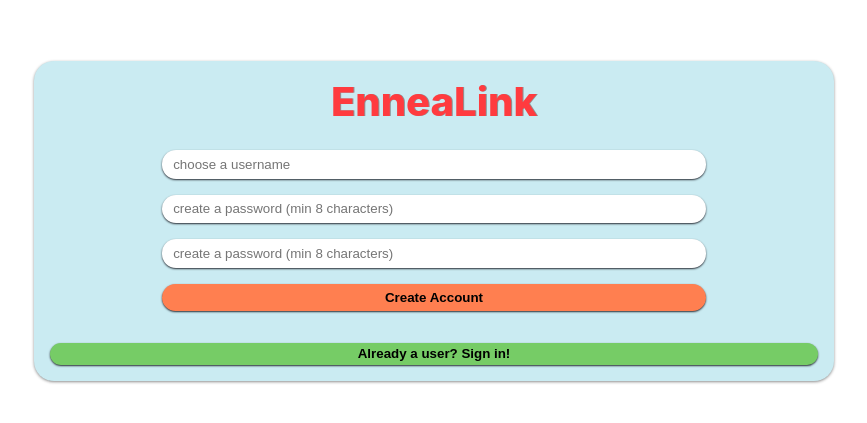
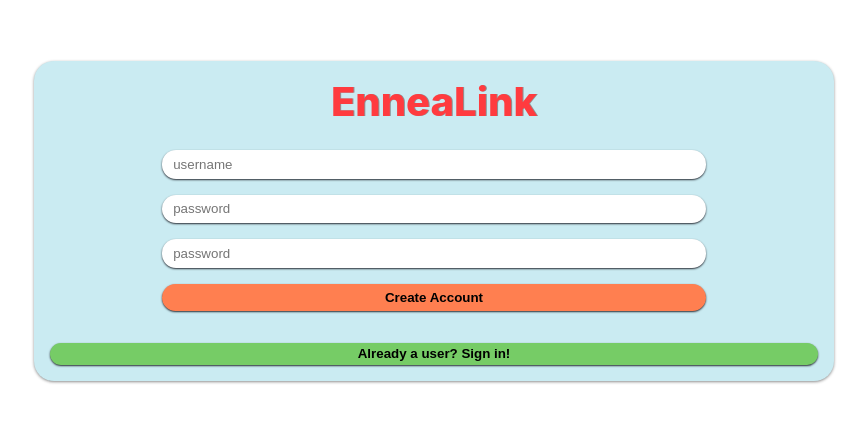
Before and after one commit to EnneaLink/ennealink-fe, a React (Create React App) app: page / in a window 1280 px wide. Shown: the part 219-642 px from the top of the page, without its empty margins (206-1073 px from the left). Built offline with nearby package versions, Linux system fonts and the light colour scheme; no server answers.

Commit message:
Adjust input field errors

```diff
--- a/src/components/ExistingLogIn/ExistingLogIn.js
+++ b/src/components/ExistingLogIn/ExistingLogIn.js
@@ -11,7 +11,6 @@ const ExistingLogIn = ({ toggleCreate, assignUser }) => {
   const [loginUser, { data }] =useMutation(LOGIN_USER);
   const history = useHistory();
 
-
   if (data) {
     setTimeout(() => {handleLoad(data)}, 1000)
   }
@@ -21,9 +20,8 @@ const ExistingLogIn = ({ toggleCreate, assignUser }) => {
       assignUser(data.loginUser.id);
       history.push(`/profile/${data.loginUser.id}`);
     } else {
-      setMessage('Please check that your username or password are correct, or click the button below create a new account')
+      setMessage('Please check that your username or password are correct, or click the button below create a new account.')
     }
-
   }
 
   const handleSubmit = (e) => {
@@ -38,7 +36,7 @@ const ExistingLogIn = ({ toggleCreate, assignUser }) => {
 
   return (
     <section className="sign-in">
-      <h1>EnneaLink</h1>
+      <h1 className='login-title'>EnneaLink</h1>
 
       <form className="sign-in-box">
 
@@ -46,15 +44,14 @@ const ExistingLogIn = ({ toggleCreate, assignUser }) => {
           className="login-input login-username"
           type="text" value={username}
           onChange={(e) => setUsername(e.target.value)}
-          placeholder="enter your username"
+          placeholder="username"
         />
 
         <input
           className="login-input password"
           type="password"
           value={password} onChange={(e) => setPassword(e.target.value)}
-          placeholder="enter your password"
-          minlength={8} required
+          placeholder="password"
         />
 
         { message && <p className="message" >{message}</p>}
@@ -64,7 +61,7 @@ const ExistingLogIn = ({ toggleCreate, assignUser }) => {
           type="submit"
           onClick={e => handleSubmit(e)}
         >
-          sign in
+          Sign In
         </button>
 
       </form>
@@ -73,7 +70,7 @@ const ExistingLogIn = ({ toggleCreate, assignUser }) => {
         onClick={toggleCreate}
         className="create-btn"
       >
-        create account
+        Create Account
       </button>
 
     </section>
--- a/src/components/Login/Login.js
+++ b/src/components/Login/Login.js
@@ -14,13 +14,11 @@ const Login = ({assignUser, user, updateTypes}) => {
   const [passCheck, setPassCheck] = useState('');
   const [id, setId] = useState('');
 
-
   const [createUser, { error, loading, data }] = useMutation(CREATE_USER);
 
   if (error) console.log(error)
 
-  if (data) { assignUser(data.createUser.id)
-    }
+  if (data) {assignUser(data.createUser.id)}
 
   if (data) {
     if (!id) {
@@ -67,8 +65,9 @@ const Login = ({assignUser, user, updateTypes}) => {
             className="login-input login-username"
             type="text"
             value={username}
-            onChange={(e) => setUsername(e.target.value)}
-            placeholder="choose a username"
+            onChange={(e) => setUsername(e.target.value.replace(/[^a-z0-9]/gi,''))}
+            placeholder="username"
+            maxLength={10} required
           />
 
           <input
@@ -76,8 +75,8 @@ const Login = ({assignUser, user, updateTypes}) => {
             type="password"
             value={newPassword}
             onChange={(e) => setNewPassword(e.target.value)}
-            placeholder="create a password (min 8 characters)"
-            minlength={8} required
+            placeholder="password"
+            minLength={8} required
           />
 
           <input
@@ -85,8 +84,8 @@ const Login = ({assignUser, user, updateTypes}) => {
             type="password"
             value={passCheck}
             onChange={(e) => setPassCheck(e.target.value)}
-            placeholder="create a password (min 8 characters)"
-            minlength={8} required
+            placeholder="password"
+            minLength={8} required
           />
 
             <button
```
